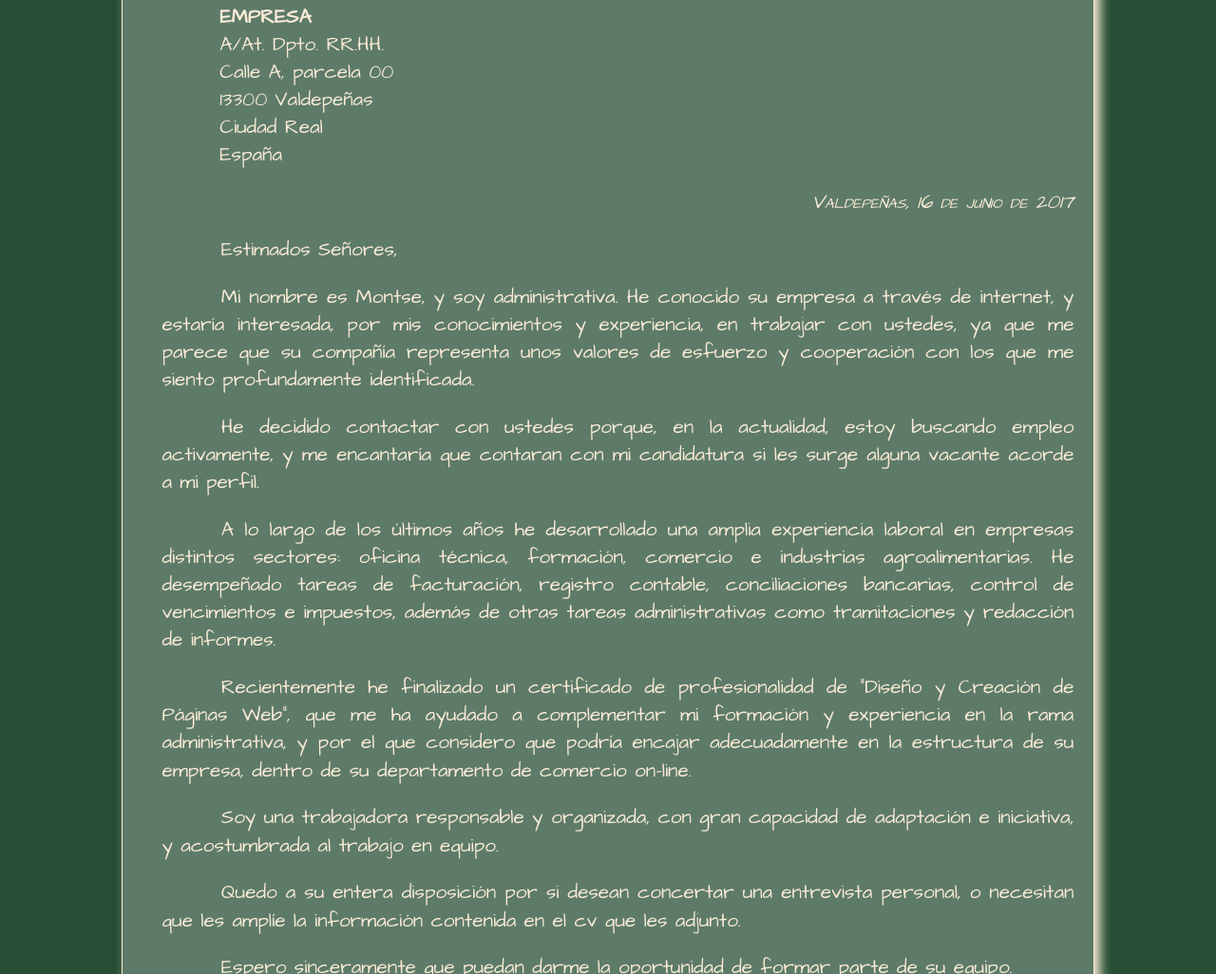
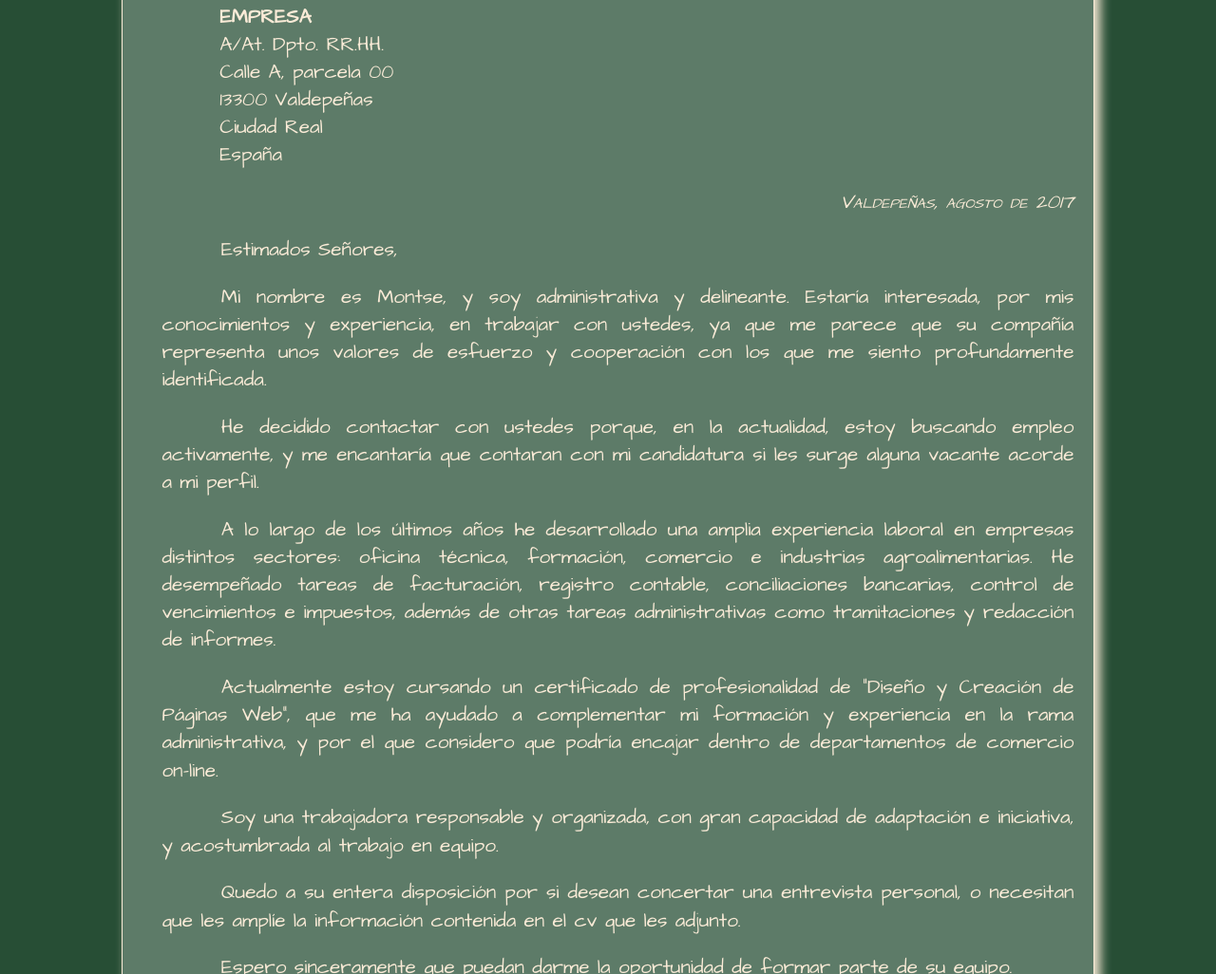
Before and after one commit to montsems/presentacion, a plain HTML site: page index.html in a window 1280 px wide. Shown: the part 305-1331 px from the top of the page at 95% size. Drawn offline with Linux system fonts and the light colour scheme.

Commit message:
modificacion carta

```diff
--- a/index.html
+++ b/index.html
@@ -37,14 +37,14 @@
 		</ul>
 
 		<main>
-			<p class="derecha">Valdepeñas, 16 de junio de 2017</p>
+			<p class="derecha">Valdepeñas, agosto de 2017</p>
 
 		<p>Estimados Señores,</p>
 
-		<p>Mi nombre es Montse, y soy administrativa. He conocido su empresa a través de internet, y estaría interesada, por mis conocimientos y experiencia, en trabajar con ustedes, ya que me parece que su compañía representa unos valores de esfuerzo y cooperación con los que me siento profundamente identificada.</p>
+		<p>Mi nombre es Montse, y soy administrativa y delineante. Estaría interesada, por mis conocimientos y experiencia, en trabajar con ustedes, ya que me parece que su compañía representa unos valores de esfuerzo y cooperación con los que me siento profundamente identificada.</p>
 		<p>He decidido contactar con ustedes porque, en la actualidad, estoy buscando empleo activamente, y me encantaría que contaran con mi candidatura si les surge alguna vacante acorde a mi perfil.</p>
 		<p>A lo largo de los últimos años he desarrollado una amplia experiencia laboral en empresas distintos sectores: oficina técnica, formación, comercio e industrias agroalimentarias. He desempeñado tareas de facturación, registro contable, conciliaciones bancarias, control de vencimientos e impuestos, además de otras tareas administrativas como tramitaciones y redacción de informes.</p>
-		<p>Recientemente he finalizado un certificado de profesionalidad de “Diseño y Creación de Páginas Web”, que me ha ayudado a complementar  mi formación y experiencia en la rama administrativa, y por el que considero que podría encajar adecuadamente en la estructura de su empresa, dentro de su departamento de comercio on-line.</p>
+		<p>Actualmente estoy cursando un certificado de profesionalidad de “Diseño y Creación de Páginas Web”, que me ha ayudado a complementar  mi formación y experiencia en la rama administrativa, y por el que considero que podría encajar dentro de departamentos de comercio on-line.</p>
 		<p>Soy una trabajadora responsable y organizada, con gran capacidad de adaptación e iniciativa, y acostumbrada al trabajo en equipo.</p>
 		<p>Quedo a su entera disposición por si desean concertar una entrevista personal, o necesitan que les amplíe la información contenida en el cv que les adjunto.</p>
 		<p>Espero sinceramente que puedan darme la oportunidad de formar parte de su equipo.</p>
```
